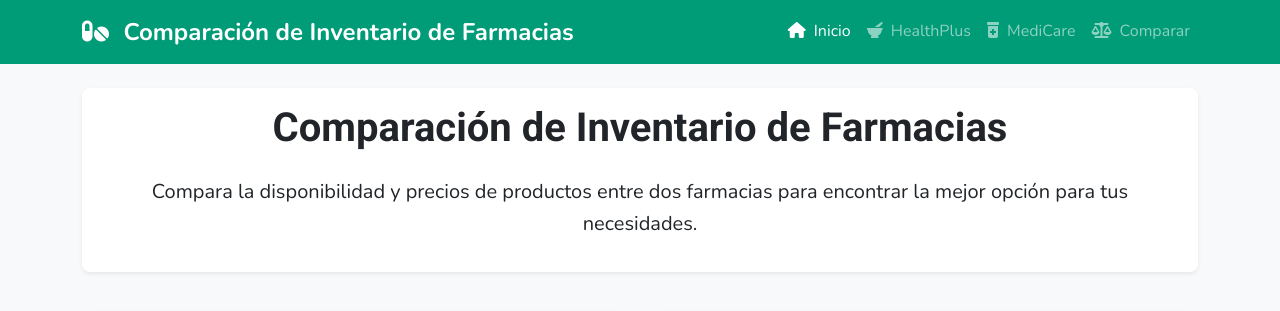
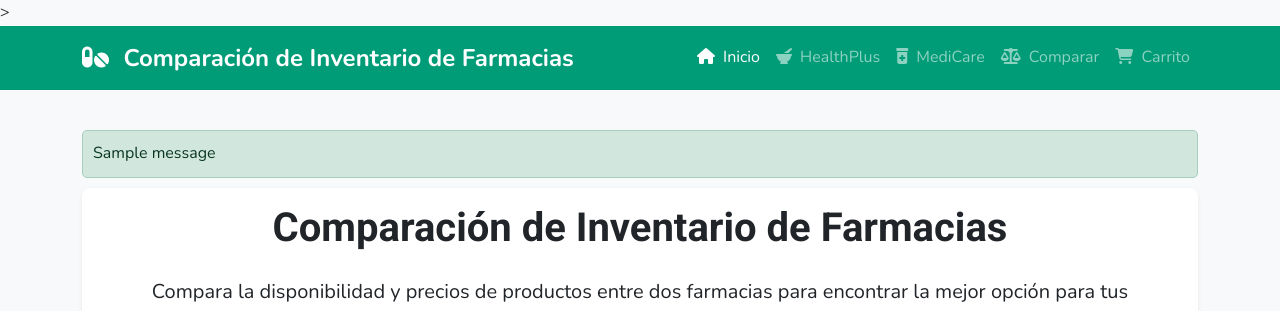
Before and after one commit to ramielk/Comparador-de-precios-farmacias, a Flask app: page / in a window 1280 px wide. Shown: the top 311 px of the page. Run offline with Flask 3, Linux system fonts and the light colour scheme; one stand-in notice (Sample message) is shown.

Commit message:
layout.html

```diff
--- a/templates/layout.html
+++ b/templates/layout.html
@@ -1,28 +1,45 @@
-<!DOCTYPE html>
+><!DOCTYPE html>
 <html lang="es">
 <head>
     <meta charset="UTF-8">
     <meta name="viewport" content="width=device-width, initial-scale=1.0">
     <title>Comparación de Inventario de Farmacias - {% block title %}Inicio{% endblock %}</title>
 
-    <!-- Bootstrap 5 CSS -->
     <link href="https://cdn.jsdelivr.net/npm/bootstrap@5.3.0-alpha1/dist/css/bootstrap.min.css" rel="stylesheet">
 
-    <!-- Font Awesome for icons -->
     <link rel="stylesheet" href="https://cdnjs.cloudflare.com/ajax/libs/font-awesome/6.4.0/css/all.min.css">
 
-    <!-- Google Fonts: Nunito and Roboto -->
     <link rel="preconnect" href="https://fonts.googleapis.com">
     <link rel="preconnect" href="https://fonts.gstatic.com" crossorigin>
     <link href="https://fonts.googleapis.com/css2?family=Nunito:wght@300;400;600;700&family=Roboto:wght@300;400;500;700&display=swap" rel="stylesheet">
 
-    <!-- Custom CSS -->
     <link rel="stylesheet" href="{{ url_for('static', filename='css/styles.css') }}">
+
+    {# ¡CAMBIO 1: Agregamos estilos CSS básicos para los mensajes flash! #}
+    <style>
+        .flash-messages {
+            margin-top: 1rem;
+        }
+        .flash {
+            padding: 10px;
+            margin-bottom: 10px;
+            border-radius: 5px;
+        }
+        .flash.success { background-color: #d4edda; color: #155724; border: 1px solid #c3e6cb; }
+        .flash.info { background-color: #d1ecf1; color: #0c5460; border: 1px solid #bee5eb; }
+        .flash.warning { background-color: #fff3cd; color: #856404; border: 1px solid #ffeeba; }
+        .flash.error { background-color: #f8d7da; color: #721c24; border: 1px solid #f5c6cb; }
+        /* Estilo para el badge del carrito */
+        .cart-badge {
+            font-size: 0.75em;
+            vertical-align: super;
+            margin-left: 5px;
+        }
+    </style>
 
     {% block extra_css %}{% endblock %}
 </head>
 <body>
-    <!-- Navegación -->
     <nav class="navbar navbar-expand-lg navbar-dark bg-primary">
         <div class="container">
             <a class="navbar-brand" href="{{ url_for('index') }}">
@@ -54,17 +71,34 @@
                             <i class="fas fa-balance-scale me-1"></i> Comparar
                         </a>
                     </li>
+                    {# ¡CAMBIO 2: Añadimos un enlace para ver el carrito con un contador de ítems! #}
+                    <li class="nav-item">
+                        <a class="nav-link {% if active_page == 'cart' %}active{% endif %}" href="{{ url_for('view_cart') }}">
+                            <i class="fas fa-shopping-cart me-1"></i> Carrito
+                            {% if total_cart_items is defined and total_cart_items > 0 %}
+                                <span class="badge bg-danger rounded-pill cart-badge">{{ total_cart_items }}</span>
+                            {% endif %}
+                        </a>
+                    </li>
                 </ul>
             </div>
         </div>
     </nav>
 
-    <!-- Contenido Principal -->
     <main class="container py-4">
+        {# ¡CAMBIO 3: Agregamos el bloque para mostrar los mensajes flash! #}
+        <div class="flash-messages">
+            {% with messages = get_flashed_messages(with_categories=true) %}
+              {% if messages %}
+                {% for category, message in messages %}
+                  <div class="alert alert-{{ category }} flash">{{ message }}</div> {# Usamos clases de Bootstrap para alertas #}
+                {% endfor %}
+              {% endif %}
+            {% endwith %}
+        </div>
         {% block content %}{% endblock %}
     </main>
 
-    <!-- Pie de página -->
     <footer class="footer mt-auto py-3 bg-light">
         <div class="container text-center">
             <span class="text-muted">
@@ -73,10 +107,8 @@
         </div>
     </footer>
 
-    <!-- Bootstrap 5 JS Bundle with Popper -->
     <script src="https://cdn.jsdelivr.net/npm/bootstrap@5.3.0-alpha1/dist/js/bootstrap.bundle.min.js"></script>
 
-    <!-- Custom JS -->
     <script src="{{ url_for('static', filename='js/main.js') }}"></script>
 
     {% block extra_js %}{% endblock %}
```
